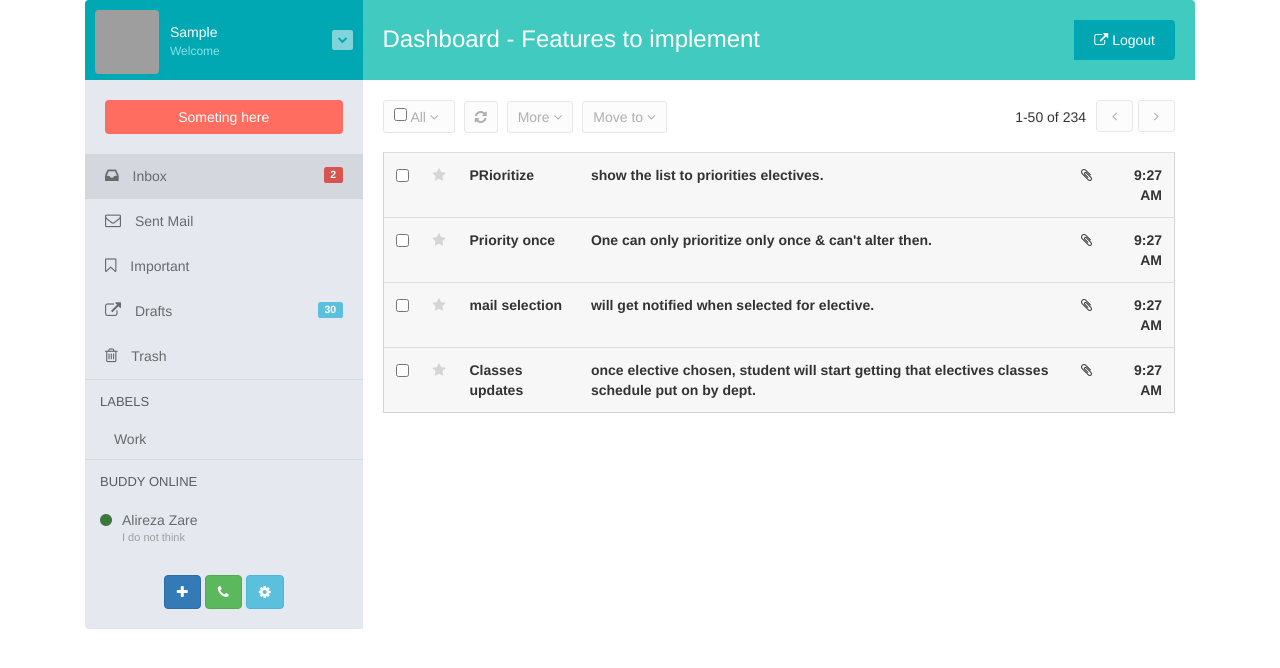
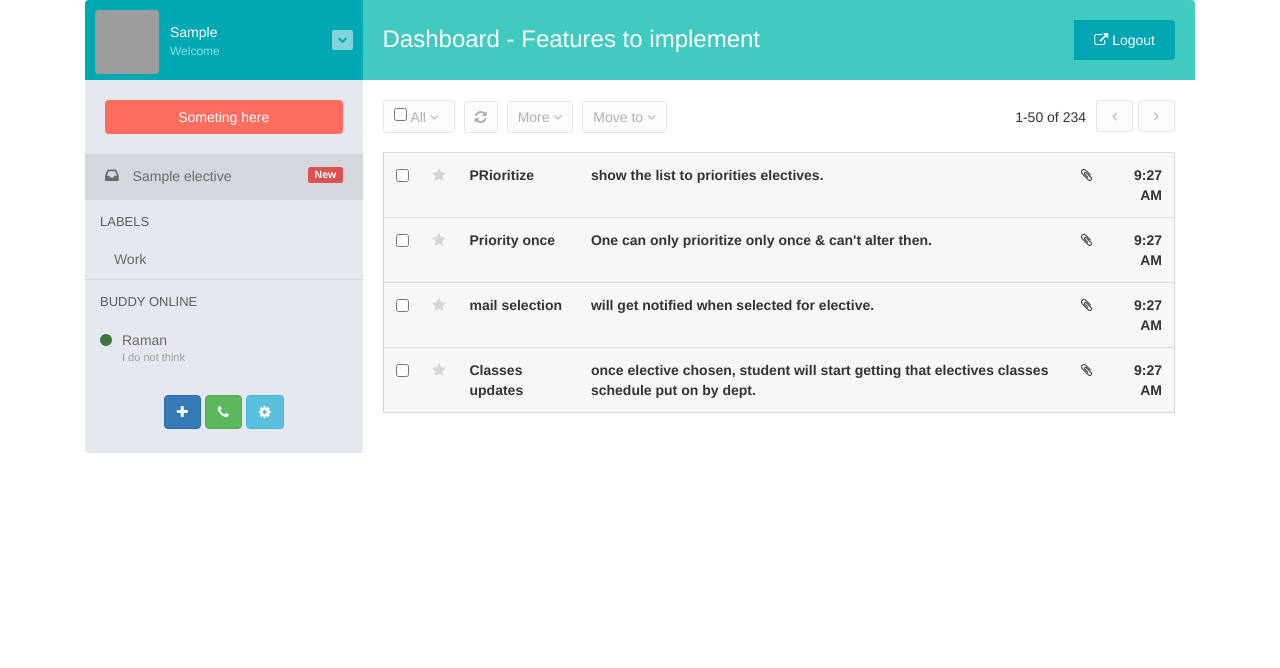
Before and after one commit to Rishabh04-02/Elective-manager-prototype, a PHP site: page /student/student_profile.php in a window 1280 px wide. Shown: the top 668 px of the page. Run offline with PHP 8.4, Linux system fonts and the light colour scheme; the visitor is signed in with stand-in values (Sample User, id 1); tables that the repository leaves empty or names only in its code hold one stand-in row (values such as "Sample post"); a stand-in replaces the project's code that opens the database connection; some libraries are stand-ins or nearby versions; grey boxes are pictures that could not be loaded.

Commit message:
student electives dashboard updated

```diff
--- a/student/student_profile.php
+++ b/student/student_profile.php
@@ -33,22 +33,22 @@ include('student_session.php');
                           </a>
                       </div>
                       <ul class="inbox-nav inbox-divider">
+                      <?php
+                            $abc="SELECT  elecname  FROM elective WHERE 1";
+  if($result = mysqli_query($connection, $abc))
+  {
+  while($rowa = mysqli_fetch_array($result))
+  {
+  $out=$rowa['elecname'];
+
+                      ?>
                           <li class="active">
-                              <a href="#"><i class="fa fa-inbox"></i> Inbox <span class="label label-danger pull-right">2</span></a>
+                              <a href="#"><i class="fa fa-inbox"></i> <?php echo $out; ?> <span class="label label-danger pull-right">New</span></a>
+                              </li>
+                              <?php
+                                    } }
+                              ?>
 
-                          </li>
-                          <li>
-                              <a href="#"><i class="fa fa-envelope-o"></i> Sent Mail</a>
-                          </li>
-                          <li>
-                              <a href="#"><i class="fa fa-bookmark-o"></i> Important</a>
-                          </li>
-                          <li>
-                              <a href="#"><i class=" fa fa-external-link"></i> Drafts <span class="label label-info pull-right">30</span></a>
-                          </li>
-                          <li>
-                              <a href="#"><i class=" fa fa-trash-o"></i> Trash</a>
-                          </li>
                       </ul>
                       <ul class="nav nav-pills nav-stacked labels-info inbox-divider">
                           <li> <h4>Labels</h4> </li>
@@ -56,7 +56,7 @@ include('student_session.php');
                       </ul>
                       <ul class="nav nav-pills nav-stacked labels-info ">
                           <li> <h4>Buddy online</h4> </li>
-                          <li> <a href="#"> <i class=" fa fa-circle text-success"></i>Alireza Zare <p>I do not think</p></a>  </li>
+                          <li> <a href="#"> <i class=" fa fa-circle text-success"></i>Raman <p>I do not think</p></a>  </li>
                       </ul>
 
                       <div class="inbox-body text-center">
```
